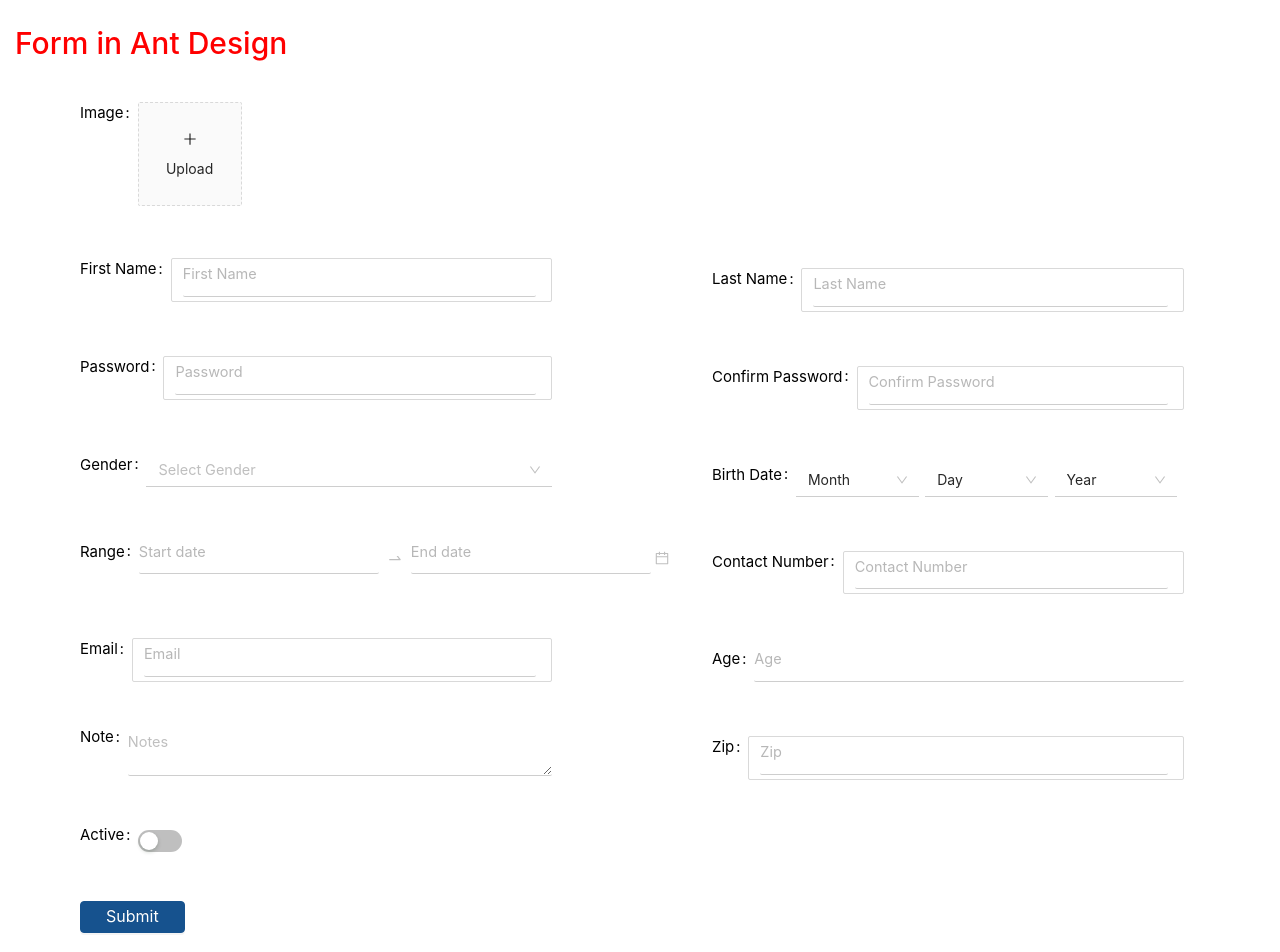
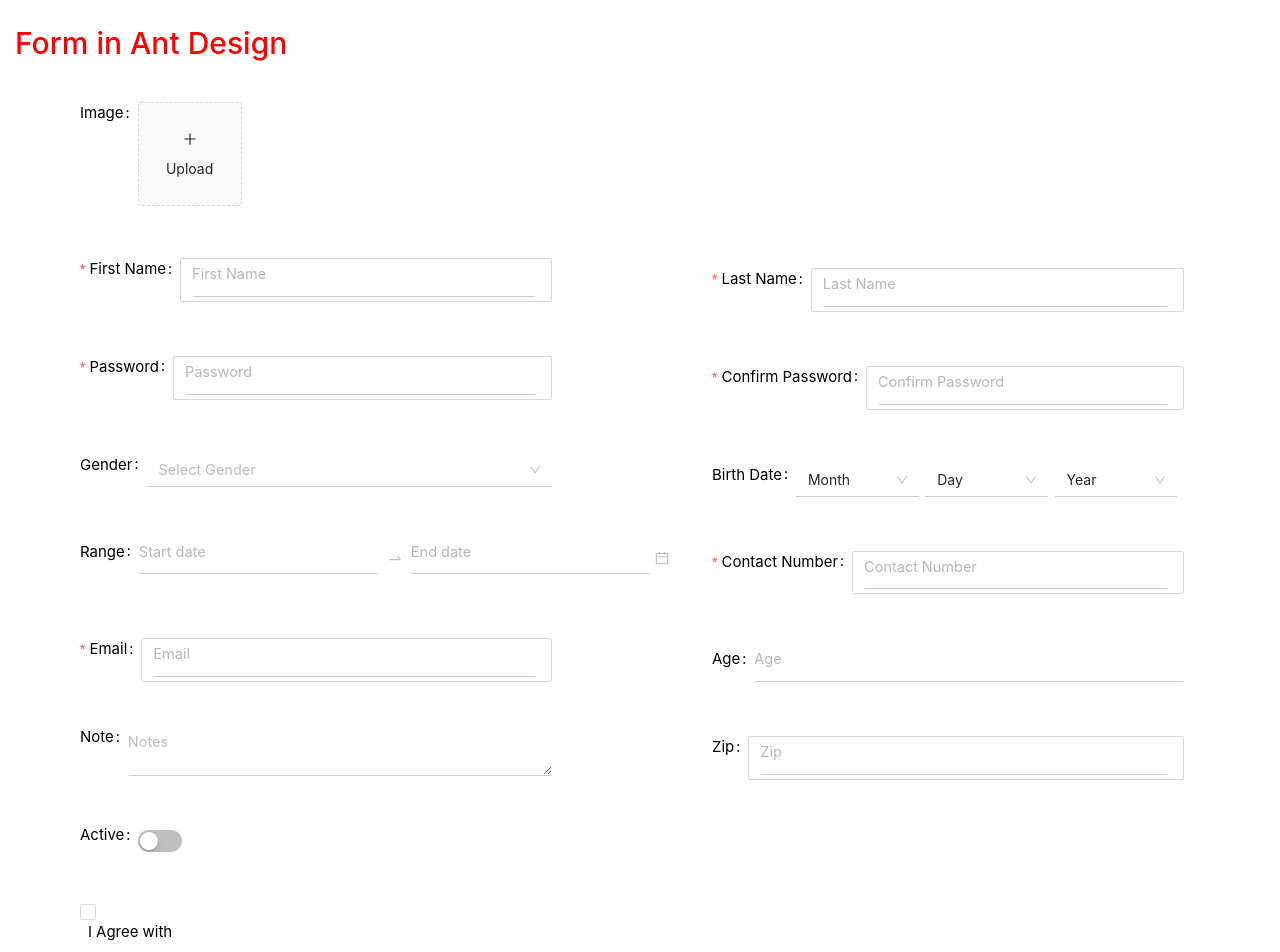
Before and after one commit to Gagandeep-Kaur-01/Ant_Design, a React (Create React App) app: page / in a window 1280 px wide. Shown: the top 952 px of the page. Built offline with nearby package versions, Linux system fonts and the light colour scheme.

Commit message:
inserted validations and updated the form

```diff
--- a/src/components/setting/Forms.js
+++ b/src/components/setting/Forms.js
@@ -1,12 +1,16 @@
 import React, { Component } from 'react';
+import { Link } from "react-router-dom";
+import { Redirect } from "react-router-dom";
 import ReactDOM from 'react-dom';
 import 'antd/dist/antd.css';
 import {
   Form, Input, InputNumber, Select,
   Checkbox, Upload, message, Row, Col, Tooltip,
-  Popover, Popconfirm, DatePicker, Button, Switch } from 'antd';
+  Popover, Popconfirm, DatePicker, Button, Switch } from 'antd'
+//import Button from "../utility/button";
 import { LoadingOutlined, PlusOutlined } from '@ant-design/icons';
 import BirthDatePicker from "../utility/datePicker";
+import PhoneInput from 'react-phone-number-input/input'
 import './Forms.css'
 
 const FormItem = Form.Item;
@@ -43,14 +47,21 @@ function getBase64(img, callback) {
   reader.readAsDataURL(img);
 }*/
 
-
 class Forms extends Component {
 
     constructor(props) {
         super(props);
         this.state = {
           loading: false,
+          redirectToReferrer: false
         };
+    };
+
+    //If agree
+    onAgreeChange = async e => {
+      this.setState({
+        agreeChecked: !this.state.agreeChecked
+      });
     };
 
     //After Image Upload
@@ -95,7 +106,6 @@ class Forms extends Component {
       }
     };*/
 
-
     render(){
 
       const { loading, imageUrl } = this.state;
@@ -106,9 +116,11 @@ class Forms extends Component {
         </div>
       );
 
+      //Only allow numbers
+      const checkNumericValue = e => e.target.value.replace(/\D/, "");
+
       //Convert capital to small letters
       const getLowercaseValue = e => e.target.value.toLowerCase().trim();
-
         const layout = {
           labelCol: {
           span: 8,
@@ -117,6 +129,7 @@ class Forms extends Component {
           span: 16,
           },
         };
+
         const formItemLayoutDesc = {
            wrapperCol: {
             xs: { span: 24 },
@@ -132,7 +145,7 @@ class Forms extends Component {
         const gutter = 16;
 
         const validateMessages = {
-            required: '${label} is required!',
+          required: 'Please enter ${label}.',
           types: {
             email: '${label} is not a valid email!',
             number: '${label} is not a valid number!',
@@ -172,24 +185,34 @@ class Forms extends Component {
 
                       <Row justify="start" className="appFormStyle" >
                         <Col md={12} xs={24} >
-                          <FormItem label="First Name" hasFeedback>
-                            <Input type="text" name="first_name" id="first_name" maxLength={150} placeholder="First Name" autoComplete="off" />
+                          <FormItem label="First Name" name="firstname"
+                                     rules={[
+                                      {
+                                      required: true,
+                                      },
+                                      ]}  hasFeedback>
+
+                            <Input type="text" name="first_name" id="first_name" maxLength={50} placeholder="First Name" autoComplete="off" />
                           </FormItem>
                         </Col>
                         <Col md={12} xs={24}>
-                          <FormItem label="Last Name" hasFeedback>
-                              <Input type="text" name="last_name" id="last_name" maxLength={150} placeholder="Last Name" autoComplete="off"/>
+                          <FormItem label="Last Name" name="last_name"
+                                    rules={[
+                                      {
+                                      required: true,
+                                      },
+                                      ]}  hasFeedback>
+                              <Input type="text" name="last_name" id="last_name" maxLength={50} placeholder="Last Name" autoComplete="off"/>
                           </FormItem>
                         </Col>
                       </Row>
-
                       <Row justify="start" className="appFormStyle" >
                         <Col md={12} xs={24} >
                           <FormItem label="Password"
                                     name="password"
                                     rules={[
                                       {
-                                      //required: true,
+                                      required: true,
                                       },
                                       ]}  hasFeedback>
                             <Input type="password" name="password" id="password" placeholder="Password" autoComplete="off" />
@@ -203,8 +226,8 @@ class Forms extends Component {
                             hasFeedback
                             rules={[
                               {
-                                //required: true,
-                                message: 'Please confirm your password!',
+                                required: true,
+                                message: 'Please confirm your password.',
                               },
                               ({ getFieldValue }) => ({
                                 validator(rule, value) {
@@ -220,10 +243,9 @@ class Forms extends Component {
                           </FormItem>
                         </Col>
                       </Row>
-
                       <Row justify="start" className="appFormStyle">
                         <Col md={12} xs={24}>
-                          <FormItem label="Gender">
+                          <FormItem label="Gender" name="gender">
                             <Select
                               name="gender"
                               id="gender"
@@ -241,12 +263,11 @@ class Forms extends Component {
                           </FormItem>
                         </Col>
                         <Col md={12} xs={24}>
-                          <FormItem label="Birth Date">
-                            <BirthDatePicker/>
+                          <FormItem label="Birth Date" name="birth">
+                            <BirthDatePicker />
                           </FormItem>
                         </Col>
                       </Row>
-
                       <Row justify="start" className="appFormStyle" >
                         <Col md={12} xs={24} >
                           <FormItem label="Range" hasFeedback>
@@ -254,7 +275,16 @@ class Forms extends Component {
                           </FormItem>
                         </Col>
                         <Col md={12} xs={24}>
-                          <FormItem label="Contact Number" hasFeedback>
+                          <FormItem label="Contact Number" name="phone_number"
+                               rules={[
+                                {
+                                  required: true,
+                                  min: 10,
+                                  max:14,
+                                  message: "Contact number must be 10 digit long."
+                                },
+                              ]}
+                              hasFeedback  >
                             <Input
                               type="number"
                               pattern="^-?[0-9]\d*\.?\d*$"
@@ -266,7 +296,6 @@ class Forms extends Component {
                           </FormItem>
                         </Col>
                       </Row>
-
                       <Row justify="start" className="appFormStyle">
                         <Col md={12} xs={24}>
                           <FormItem
@@ -275,33 +304,10 @@ class Forms extends Component {
                                 name="email"
                                 rules={[
                                   {
-                                    //required: true,
+                                    required: true,
                                     type: "email",
 							                      message: "Please enter valid email."
                                   },
-                                  ({getFieldValue}) => ({
-                                    getValueFromEvent: getLowercaseValue,
-					                          validate: [{
-					                          trigger: 'onChange',
-					        	                  rules: [{
-							                          type: "email",
-							                          message: "Please enter valid email."
-						                        	  },
-						                          	{
-							                            required: true,
-							                            whitespace: true,
-							                            message: "Please enter email."
-						                           	}
-					                        	  ]
-					                          	}, {
-					                            	trigger: 'onChange',
-					                                rules: [
-						                             	  {
-						                            		validator: this.handleTrigger
-						                              	}
-					                                ]
-					                            }]
-                                  })
                                 ]}
                                 hasFeedback  >
                             <Input type="email" name="email" id="email" placeholder="Email" autoComplete="off" />
@@ -323,16 +329,9 @@ class Forms extends Component {
                           </FormItem>
                         </Col>
                       </Row>
-
                       <Row justify="start" className="appFormStyle" >
                         <Col md={12} xs={24} >
-                          <FormItem label="Note" name="note"
-                                     /*rules={[
-                                      {
-                                      //required: true,
-                                      },
-                                      ]}*/  hasFeedback>
-
+                          <FormItem label="Note" name="note" hasFeedback>
                             <TextArea name="note" id="note" rows={6} placeholder="Notes" />
                           </FormItem>
                         </Col>
@@ -343,11 +342,22 @@ class Forms extends Component {
                           </FormItem>
                         </Col>
                       </Row>
-
                       <Row justify="start" className="appFormStyle" >
                         <Col md={12} xs={24} >
                             <FormItem label="Active">
                               <Switch />
+                            </FormItem>
+                        </Col>
+                      </Row>
+                      <Row justify="start" className="appFormStyle" >
+                        <Col md={12} xs={24} >
+                          <FormItem >
+                          <span>
+						                <Checkbox checked={this.state.agreeChecked} onChange={this.onAgreeChange}>
+						                 I Agree with
+						                </Checkbox>
+		                       {/*} <Link to={{ pathname: "" }} onClick={this.showModal}>Waiver and Release</Link>*/}
+					              	</span>
                           </FormItem>
                         </Col>
                       </Row>
@@ -365,7 +375,6 @@ class Forms extends Component {
                 </Row>
             </Form>
           </div>
-
         );
     }
 }
```
Lines whose indentation alone changed are shown as unchanged.
